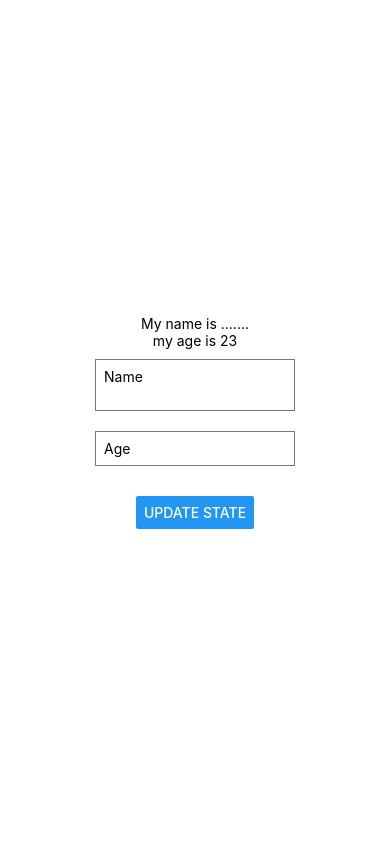
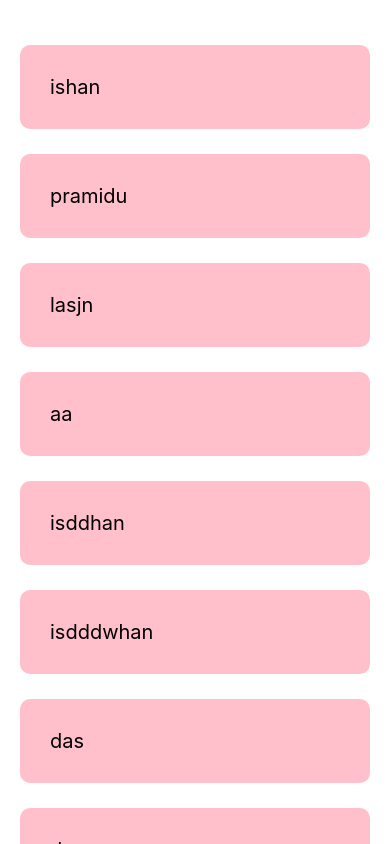
Before and after one commit to Lakshan555/React-Native, a React Native app: screen / in a window 390 px wide. Built offline with nearby package versions, Linux system fonts and the light colour scheme.

Commit message:
List view 1st method and scollview

```diff
--- a/App.js
+++ b/App.js
@@ -1,43 +1,40 @@
 import { StatusBar } from 'expo-status-bar';
 import React,{useState} from 'react';
-import { Button, StyleSheet, Text, View,TextInput } from 'react-native';
+import { Button, StyleSheet, Text, View,TextInput,ScrollView } from 'react-native';
 
 export default function App() {
-  const [name,setName] = useState('.......');
-  const [age,setage] = useState('23');
+  const [people,setPeople]  = useState([
+    {name:'ishan' , key : '1'},
+    {name:'pramidu' , key : '2'},
+    {name:'lasjn' , key : '3'},
+    {name:'aa' , key : '4'},
+    {name:'isddhan' , key : '5'},
+    {name:'isdddwhan' , key : '6'},
+    {name:'das' , key : '8'},
+    {name:'das' , key : '9'},
+    {name:'das' , key : '10'},
+
+  ]);
+
+  return (
+    <ScrollView>
+    <View style={styles.container}>
 
 
-  const clickHandler = () => {
-    alert('done');
-  }
-
-  return (
-    <View style={styles.container}>
-
-     <Text>My name is {name}</Text>
-     <Text>my age is {age}</Text>
+    {people.map((item) => {
+      return (
+        <View key={item.key}>
+          <Text style={styles.item}>{item.name}</Text>
 
 
-     <TextInput
-     style={styles.input}
-     placeholder='Name'
-     multiline
-     onChangeText={(value) => setName(value)}/>
+        </View>
 
-    <TextInput
-     style={styles.input}
-     placeholder='Age'
-     keyboardType = 'numeric'
-     onChangeText={(value) => setage(value)}/>
-
-
-     <View style={styles.buttonContainer}>
-        <Button  title = 'Update State' onPress={clickHandler}/>
-      </View>
+      )
+    })}
 
     </View>
 
-
+    </ScrollView>
   );
 }
 
@@ -45,20 +42,20 @@ const styles = StyleSheet.create({
   container: {
     flex: 1,
     backgroundColor: 'white',
-    alignItems: 'center',
-    justifyContent: 'center',
+    paddingTop: 20,
+    paddingHorizontal:20,
+    // alignItems: 'center',
+    // justifyContent: 'center',
   },
-  buttonContainer:{
-    marginTop:20,
+  item:{
+    marginTop:25,
+    padding:30,
+    backgroundColor:'pink',
+    fontSize:20,
+    borderRadius:10
 
-  },
-  input:{
-    borderWidth:1,
-    borderColor:'#777',
-    padding:8,
-    margin:10,
-    width:200
 
   }
 
+
 });
```
